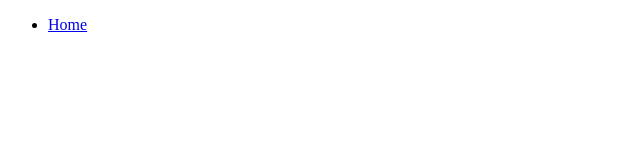
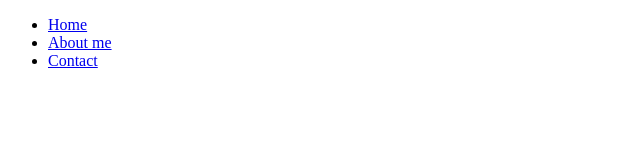
Before and after one commit to JeerasakTH/JeerasakTH.github.io, a plain HTML site: page index.html in a window 1280 px wide. Shown: the whole page, without its empty margins (0-640 px from the left). Drawn offline with Linux system fonts and the light colour scheme.

Commit message:
test-2 add list

```diff
--- a/index.html
+++ b/index.html
@@ -11,6 +11,8 @@
         <nav>
             <ul>
                 <li><a href="#">Home</a></li>
+                <li><a href="#">About me</a></li>
+                <li><a href="#">Contact</a></li>
             </ul>
         </nav>
     </header>
```
